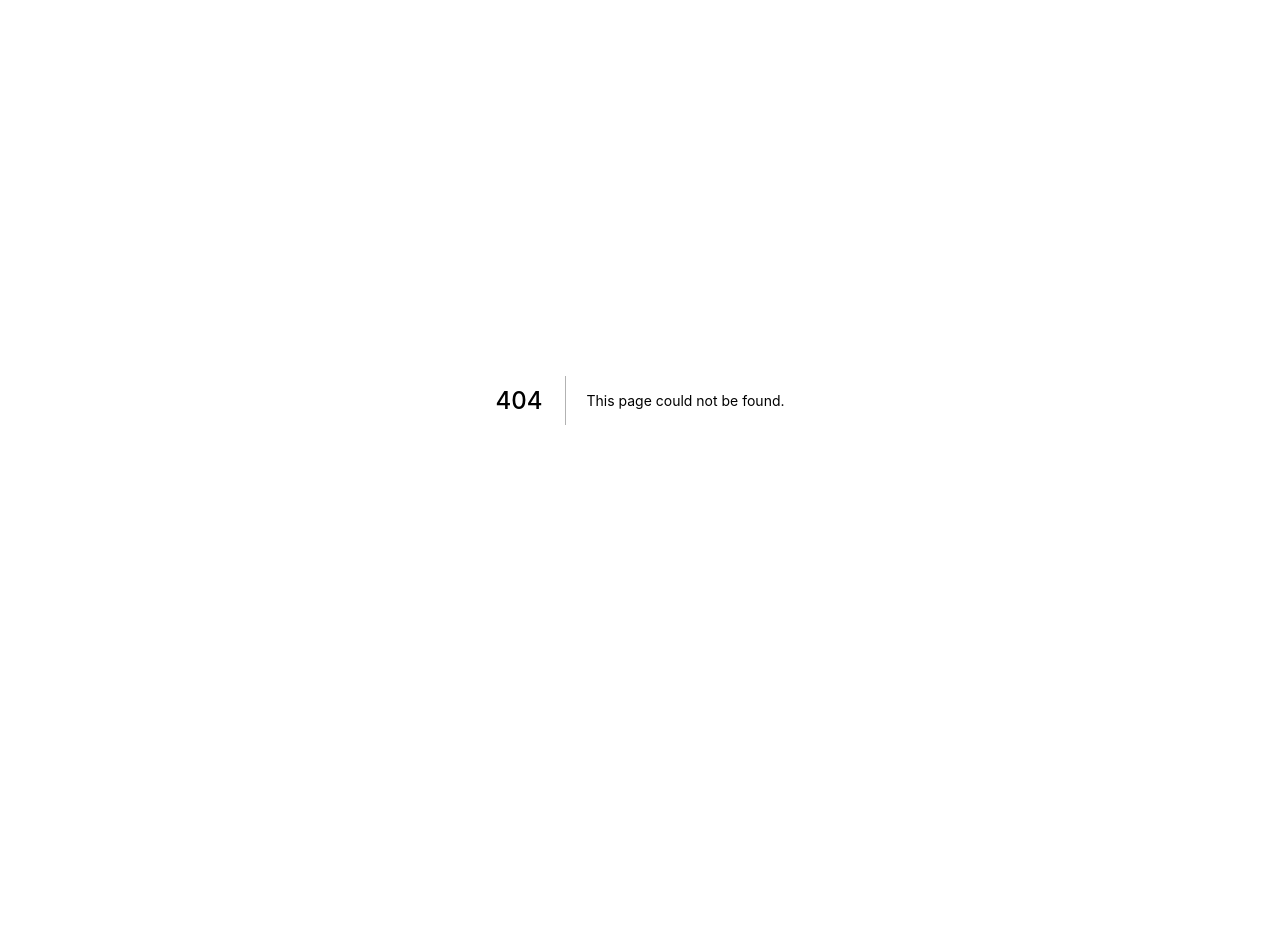
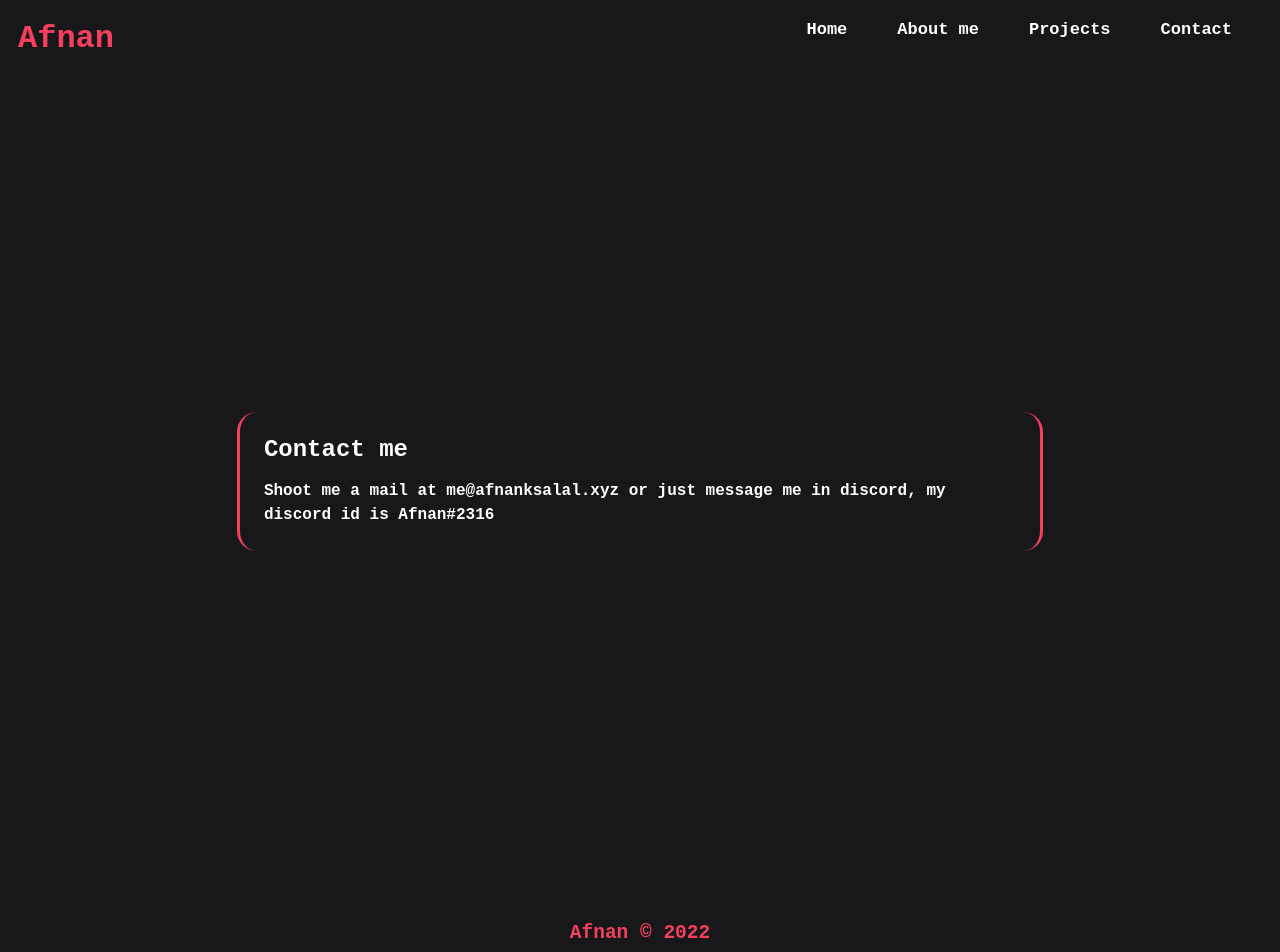
Before and after one commit to afnan007a/Portfolio-NextJS, a Next.js app: page /contact in a window 1280 px wide. Before the commit this address had no page. Shown: the top 952 px of the page. Before the commit the page ends 800 px from the top, so only its background shows below. Built offline with nearby package versions, Linux system fonts and the light colour scheme.

Commit message:
Create contact.js

```diff
--- /dev/null
+++ b/pages/contact.js
@@ -0,0 +1,54 @@
+import Head from 'next/head';
+import styles from '../styles/Home.module.css';
+
+export default function Home() {
+  return (
+    <div className={styles.container}>
+      <Head>
+        <title>Afnan | Contact</title>
+      <meta name="description" content="My Portfolio yoohoo!!" />
+      </Head>
+      <div className={styles.topnav}>
+      <code>
+            <strong>
+  <a href="/contact">Contact</a>
+  <a href="/projects">Projects</a>
+  <a href="/about">About me</a>
+  <a href="/">Home</a>
+  </strong>
+          </code>
+
+          <div className={styles.homebar}>
+          <code>
+            <strong>
+              <a href="/">Afnan</a>
+              </strong>
+          </code>
+  </div>
+</div>
+      <main className={styles.main}>
+      <div className={styles.grid}>
+          <a className={styles.card} href="https://cadbim.in/">
+            <code>
+              <strong>
+                <h3>Contact me</h3>
+                <p>
+                Shoot me a mail at me@afnanksalal.xyz or just message me in discord, my discord id is Afnan#2316
+                </p>
+              </strong>
+            </code>
+          </a>
+        </div>
+      </main>
+      <footer className={styles.footer}>
+        <code>
+          <strong>
+            <h2>
+              <a>Afnan © 2022</a>
+            </h2>
+          </strong>
+        </code>
+      </footer>
+    </div>
+  );
+}
```
